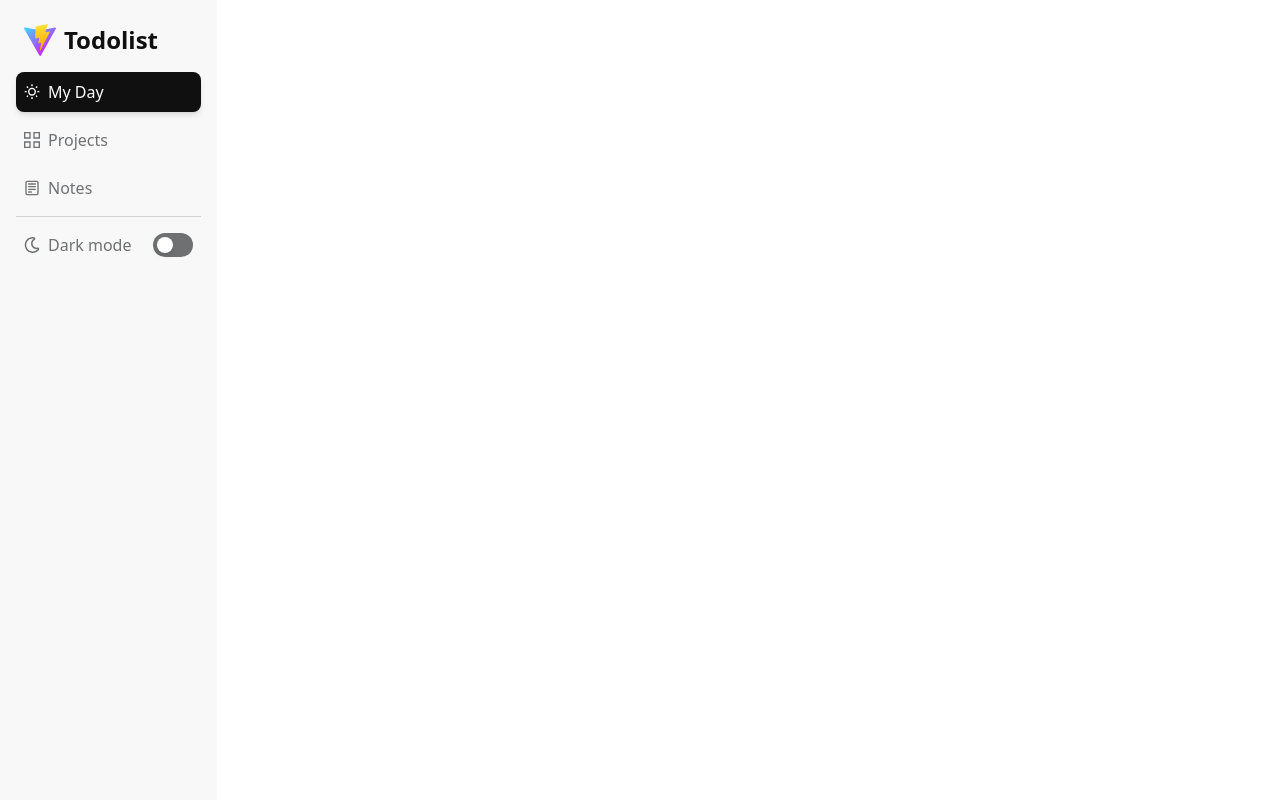
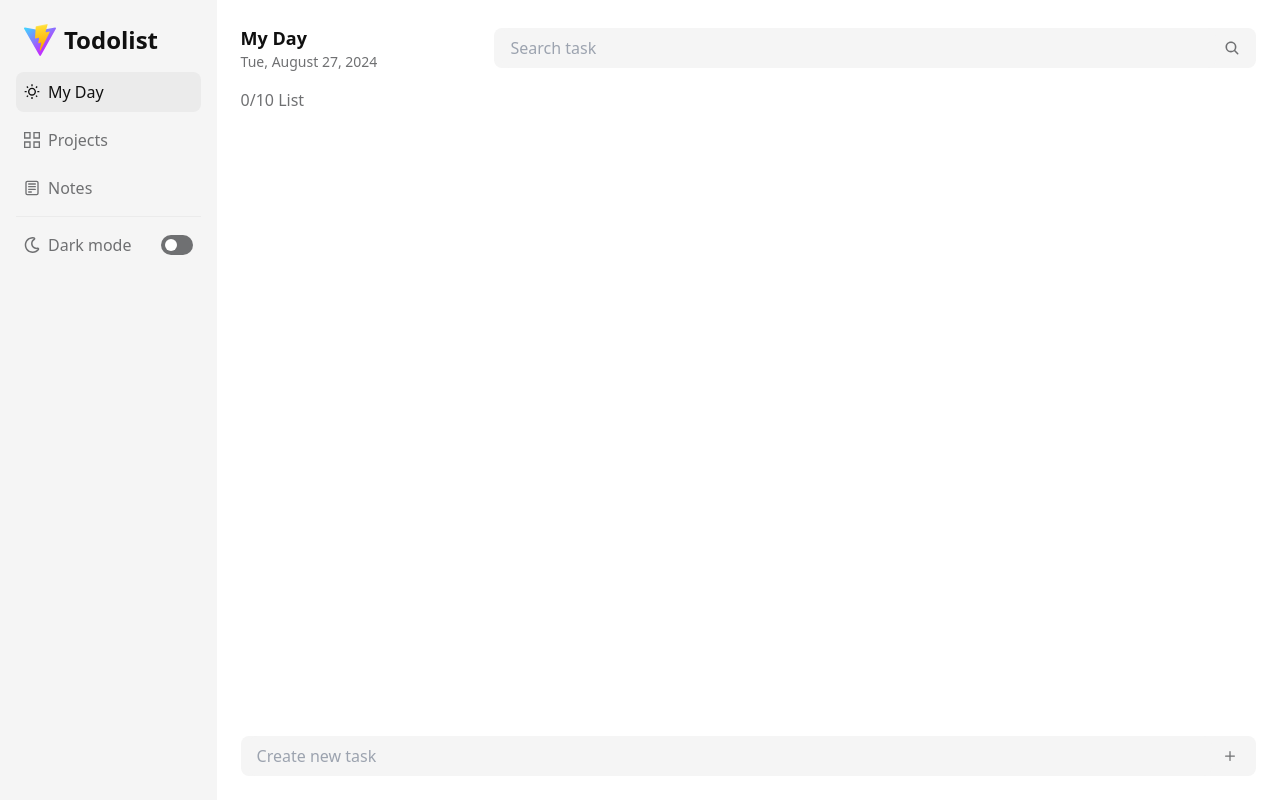
Before and after one commit to patrikferreira/todolist-react, a React (Vite) app: page / in a window 1280 px wide. Built offline with nearby package versions, Linux system fonts and the light colour scheme.

Commit message:
WIP: myday todo section

```diff
--- a/src/App.tsx
+++ b/src/App.tsx
@@ -1,8 +1,14 @@
-import { useContext } from "react";
+import { useContext, useState } from "react";
 import { AppContext } from "./AppContext";
+import { IoIosAdd } from "react-icons/io";
+import { IoSearch } from "react-icons/io5";
+import { BiDotsVerticalRounded } from "react-icons/bi";
+import { Task } from "./Types";
 
 export default function App() {
   const ctx = useContext(AppContext);
+  const [tasks, setTasks] = useState<Task[]>([]);
+  const [newTask, setNewTask] = useState("");
 
   if (!ctx) {
     throw new Error("DarkMode must be used within an AppProvider");
@@ -10,11 +16,141 @@ export default function App() {
 
   const { isDarkMode } = ctx;
 
+  // Definindo o limite máximo de tarefas
+  const MAX_TASKS = 10;
+
+  // Função para formatar a data no formato desejado
+  const formatDate = (date) => {
+    const options = {
+      weekday: "short",
+      month: "long",
+      day: "numeric",
+      year: "numeric",
+    };
+    return date.toLocaleDateString("en-US", options);
+  };
+
+  // Obtendo a data atual formatada
+  const formattedDate = formatDate(new Date());
+
+  // Função para adicionar uma nova tarefa
+  const handleAddTask = () => {
+    if (newTask.trim() && tasks.length < MAX_TASKS) {
+      const newTaskItem: Task = {
+        id: tasks.length + 1,
+        description: newTask,
+        isChecked: false,
+      };
+      setTasks([...tasks, newTaskItem]);
+      setNewTask(""); // Limpa o campo de entrada após adicionar a tarefa
+    }
+  };
+
+  // Função para alternar o status de conclusão de uma tarefa
+  const toggleTaskCompletion = (taskId: number) => {
+    const updatedTasks = tasks.map((task) =>
+      task.id === taskId ? { ...task, isChecked: !task.isChecked } : task
+    );
+    setTasks(updatedTasks);
+  };
+
+  // Contador de tarefas restantes para criar
+  const remainingTasksCount = MAX_TASKS - tasks.length;
+
   return (
     <main
-      className={`p-4 w-full h-screen transition-all duration-300 ${
+      className={`flex gap-4 p-6 w-full h-screen transition-all duration-300 ${
         isDarkMode ? "bg-primaryDark" : "bg-lightColor"
       }`}
-    ></main>
+    >
+      <div className={`h-full w-full flex flex-col justify-between`}>
+        <div className="flex flex-col gap-4">
+          <div className="flex justify-between items-center gap-4">
+            <div className="flex flex-col">
+              <div
+                className={`text-lg font-semibold transition-all duration-300 ${
+                  isDarkMode ? "text-lightColor" : "text-darkColor"
+                }`}
+              >
+                My Day
+              </div>
+              <div className="text-sm text-base">{formattedDate}</div>
+            </div>
+            <div
+              className={`w-3/4 rounded-lg px-2 transition-all duration-300 flex justify-between items-center ${
+                isDarkMode ? "bg-secondaryDark" : "bg-primaryColor"
+              }`}
+            >
+              <input
+                type="text"
+                placeholder="Search task"
+                className={`w-full outline-none p-2 rounded-lg transition-all duration-300 ${
+                  isDarkMode
+                    ? "bg-secondaryDark text-lightColor"
+                    : "bg-primaryColor text-darkColor"
+                }`}
+              />
+              <button className="px-2">
+                <IoSearch className="text-base" />
+              </button>
+            </div>
+          </div>
+          <div className="flex flex-col gap-2">
+            <div className="flex justify-between">
+              <p className="text-base">
+                {tasks.length}/{MAX_TASKS} List
+              </p>
+            </div>
+            <ul className="h-full flex flex-col gap-4">
+              {tasks.map((task) => (
+                <li
+                  key={task.id}
+                  className={`flex justify-between items-center py-3 px-4 rounded-lg transition-all duration-300 ${
+                    isDarkMode
+                      ? "bg-secondaryDark text-lightColor"
+                      : "bg-primaryColor text-darkColor"
+                  }`}
+                >
+                  <div className="flex items-center gap-4">
+                    <input
+                      type="checkbox"
+                      checked={task.isChecked}
+                      onChange={() => toggleTaskCompletion(task.id)}
+                    />
+                    <label className={task.isChecked ? "line-through" : ""}>
+                      {task.description}
+                    </label>
+                  </div>
+                  <button>
+                    <BiDotsVerticalRounded />
+                  </button>
+                </li>
+              ))}
+            </ul>
+          </div>
+        </div>
+
+        <div
+          className={`px-2 rounded-lg flex justify-between transition-all duration-300 ${
+            isDarkMode ? "bg-secondaryDark" : "bg-primaryColor"
+          }`}
+        >
+          <input
+            type="text"
+            value={newTask}
+            onChange={(e) => setNewTask(e.target.value)}
+            placeholder="Create new task"
+            className={`w-full outline-none p-2 rounded-lg transition-all duration-300 ${
+              isDarkMode
+                ? "bg-secondaryDark text-lightColor"
+                : "bg-primaryColor text-darkColor"
+            }`}
+          />
+          <button className="p-2" onClick={handleAddTask}>
+            <IoIosAdd className="text-base text-xl" />
+          </button>
+        </div>
+      </div>
+    </main>
   );
 }
--- /dev/null
+++ b/src/Types.ts
@@ -0,0 +1,5 @@
+export type Task = {
+    id: number;
+    description: string;
+    isChecked: boolean;
+}
--- a/src/components/DarkMode.tsx
+++ b/src/components/DarkMode.tsx
@@ -18,11 +18,11 @@ export default function DarkMode() {
                 Dark mode
             </div>
             <div
-                className={`relative h-6 w-10 rounded-full flex items-center p-1 cursor-pointer transition-all duration-300 ${isDarkMode ? 'bg-activeColor' : 'bg-base'}`}
+                className={`relative h-5 w-8 rounded-full flex items-center p-1 cursor-pointer transition-all duration-300 ${isDarkMode ? 'bg-accent' : 'bg-base'}`}
                 onClick={toggleDarkMode}
             >
                 <div
-                    className={`absolute h-4 w-4 rounded-full bg-white transition-transform duration-300 shadow-md ${isDarkMode ? 'translate-x-4' : 'translate-x-0'}`}
+                    className={`absolute h-3 w-3 rounded-full bg-white transition-transform duration-300 ${isDarkMode ? 'translate-x-3' : 'translate-x-0'}`}
                 />
             </div>
         </div>
--- a/src/components/Routes.tsx
+++ b/src/components/Routes.tsx
@@ -33,8 +33,8 @@ export default function Routes() {
             className={`flex items-center gap-2 p-2 cursor-pointer rounded-lg transition-all duration-300 ${
               selected === item.id
                 ? isDarkMode
-                  ? "bg-lightColor text-darkColor shadow-md"
-                  : "bg-darkColor text-lightColor shadow-md"
+                  ? "bg-primaryDark text-lightColor"
+                  : "bg-secondaryColor text-darkColor"
                 : "bg-transparent text-base"
             }`}
             onClick={() => setSelected(item.id)}
--- a/tailwind.config.js
+++ b/tailwind.config.js
@@ -7,14 +7,15 @@ export default {
   theme: {
     extend: {
       colors: {
-        'primaryColor': '#f8f8f8',
-        'secondaryColor': '#d1d3d3',
+        'primaryColor': '#f5f5f5',
+        'secondaryColor': '#ebebeb',
         'lightColor': '#ffff',
         'darkColor': '#101010',
         'activeColor': '#33bf58',
         'base': '#6f7072',
         'primaryDark': '#15161a',
         'secondaryDark': '#1e1f23',
+        'accent': '#8777fe',
       }
     },
   },
```
